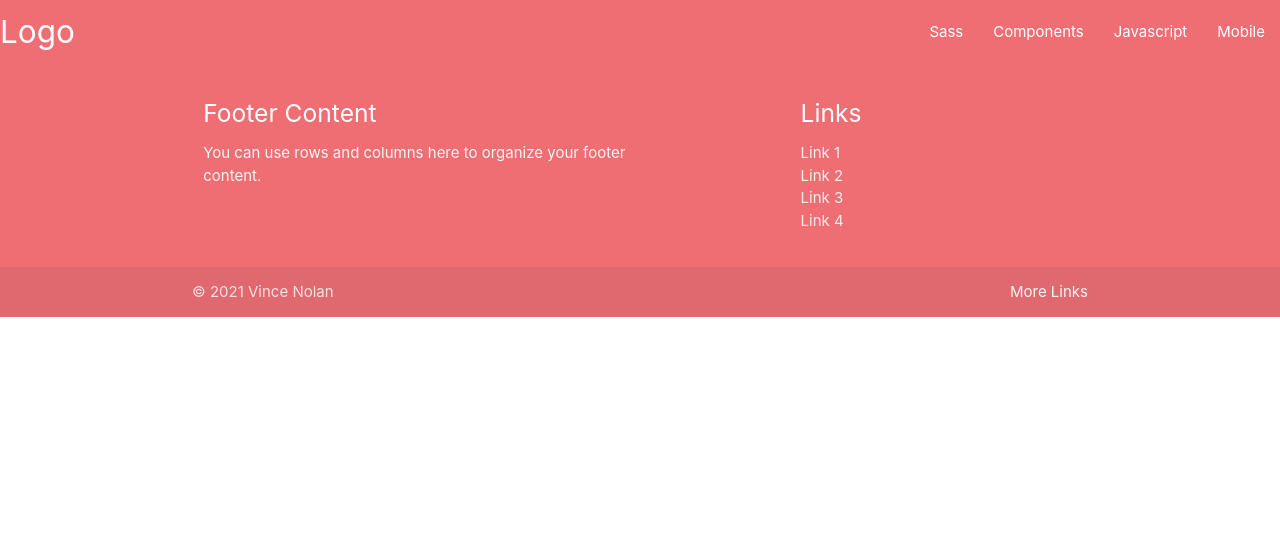
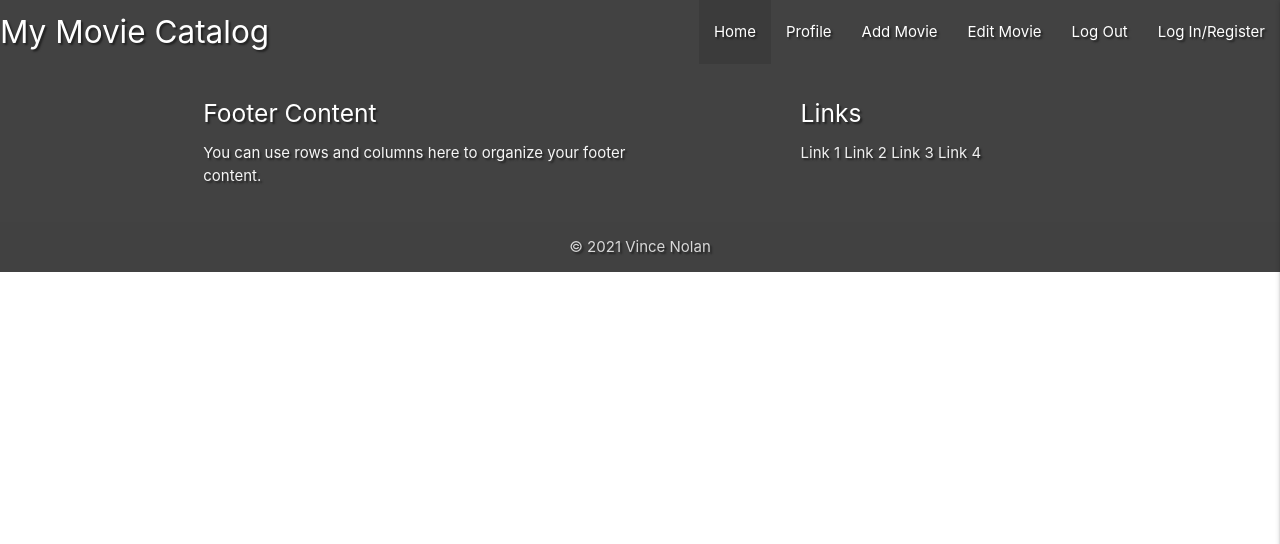
Before and after one commit to VinceNolan999/ms3-my-movie-catalog, a Flask app: template templates/base.html in a window 1280 px wide. Shown: the top 544 px of the page. Run offline with Flask 2, Linux system fonts and the light colour scheme; the template is opened without the code that fills it, so the values that code supplies are empty; some libraries are stand-ins or nearby versions.

Commit message:
added link names to nav, template card to movies pg

```diff
--- a/static/css/style.css
+++ b/static/css/style.css
@@ -0,0 +1,7 @@
+.text-shadow {
+    text-shadow: 2px 2px 2px rgba(0, 0, 0, 0.5);
+}
+
+footer ul li {
+    display: inline;
+  }
--- a/static/js/script.js
+++ b/static/js/script.js
@@ -1,3 +1,3 @@
 $(document).ready(function(){
-    $('.sidenav').sidenav();
+    $('.sidenav').sidenav({edge: "right"});
   });
--- a/templates/base.html
+++ b/templates/base.html
@@ -13,40 +13,45 @@
     <title>My Movie Catalog</title>
 </head>
 <body>
-
+  <header>
   <nav>
-    <div class="nav-wrapper">
-      <a href="#!" class="brand-logo">Logo</a>
-      <a href="#" data-target="mobile-demo" class="sidenav-trigger"><i class="material-icons">menu</i></a>
+    <div class="nav-wrapper text-shadow grey darken-3">
+      <a href="{{ url_for('get_movies') }}" class="brand-logo left">My Movie Catalog</a>
+      <a href="#" data-target="mobile-demo" class="sidenav-trigger right"><i class="material-icons">menu</i></a>
       <ul class="right hide-on-med-and-down">
-        <li><a href="sass.html">Sass</a></li>
-        <li><a href="badges.html">Components</a></li>
-        <li><a href="collapsible.html">Javascript</a></li>
-        <li><a href="mobile.html">Mobile</a></li>
+        <li class="active"><a href="{{ url_for('get_movies') }}">Home</a></li>
+        <li><a href="#">Profile</a></li>
+        <li><a href="#">Add Movie</a></li>
+        <li><a href="#">Edit Movie</a></li>
+        <li><a href="#">Log Out</a></li>
+        <li><a href="#">Log In/Register</a></li>
       </ul>
     </div>
   </nav>
 
   <ul class="sidenav" id="mobile-demo">
-    <li><a href="sass.html">Sass</a></li>
-    <li><a href="badges.html">Components</a></li>
-    <li><a href="collapsible.html">Javascript</a></li>
-    <li><a href="mobile.html">Mobile</a></li>
+        <li><h4 class="center-align">My Movie Catalog</h4></li>
+        <li><a href="{{ url_for('get_movies') }}">Home</a></li>
+        <li><a href="#">Profile</a></li>
+        <li><a href="#">Add Movie</a></li>
+        <li><a href="#">Edit Movie</a></li>
+        <li><a href="#">Log Out</a></li>
+        <li><a href="#">Log In/Register</a></li>
   </ul>
-
+</header>
 
     {% block content %}
     {% endblock %}
 
 
-    <footer class="page-footer">
+    <footer class="page-footer text-shadow grey darken-3">
         <div class="container">
           <div class="row">
             <div class="col l6 s12">
               <h5 class="white-text">Footer Content</h5>
               <p class="grey-text text-lighten-4">You can use rows and columns here to organize your footer content.</p>
             </div>
-            <div class="col l4 offset-l2 s12">
+            <div class="col l4 offset-l2 s12 ">
               <h5 class="white-text">Links</h5>
               <ul>
                 <li><a class="grey-text text-lighten-3" href="#!">Link 1</a></li>
@@ -58,9 +63,8 @@
           </div>
         </div>
         <div class="footer-copyright">
-          <div class="container">
+          <div class="container center-align">
           © 2021 Vince Nolan
-          <a class="grey-text text-lighten-4 right" href="#!">More Links</a>
           </div>
         </div>
       </footer>
```
Also changed, not shown: templates/movies.html (+21 -1 lines).
